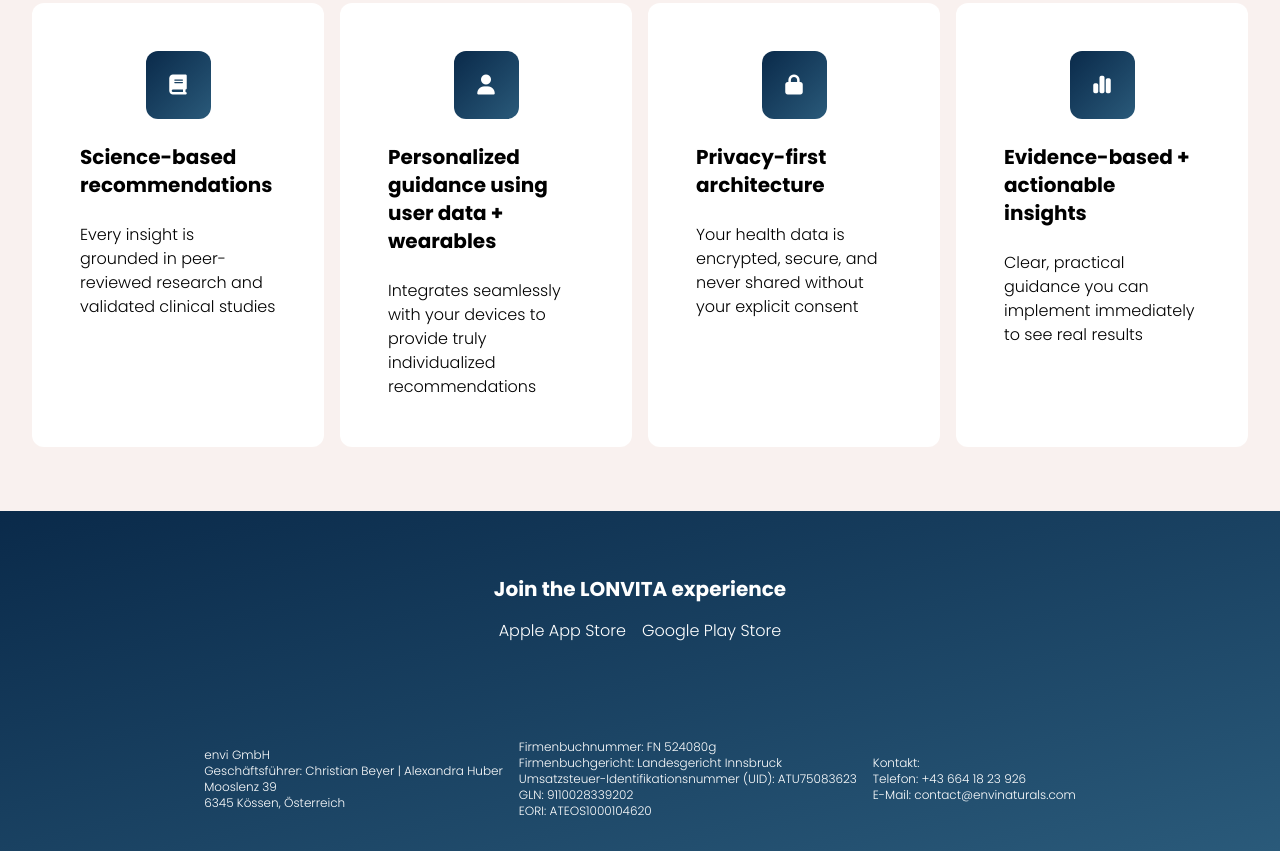
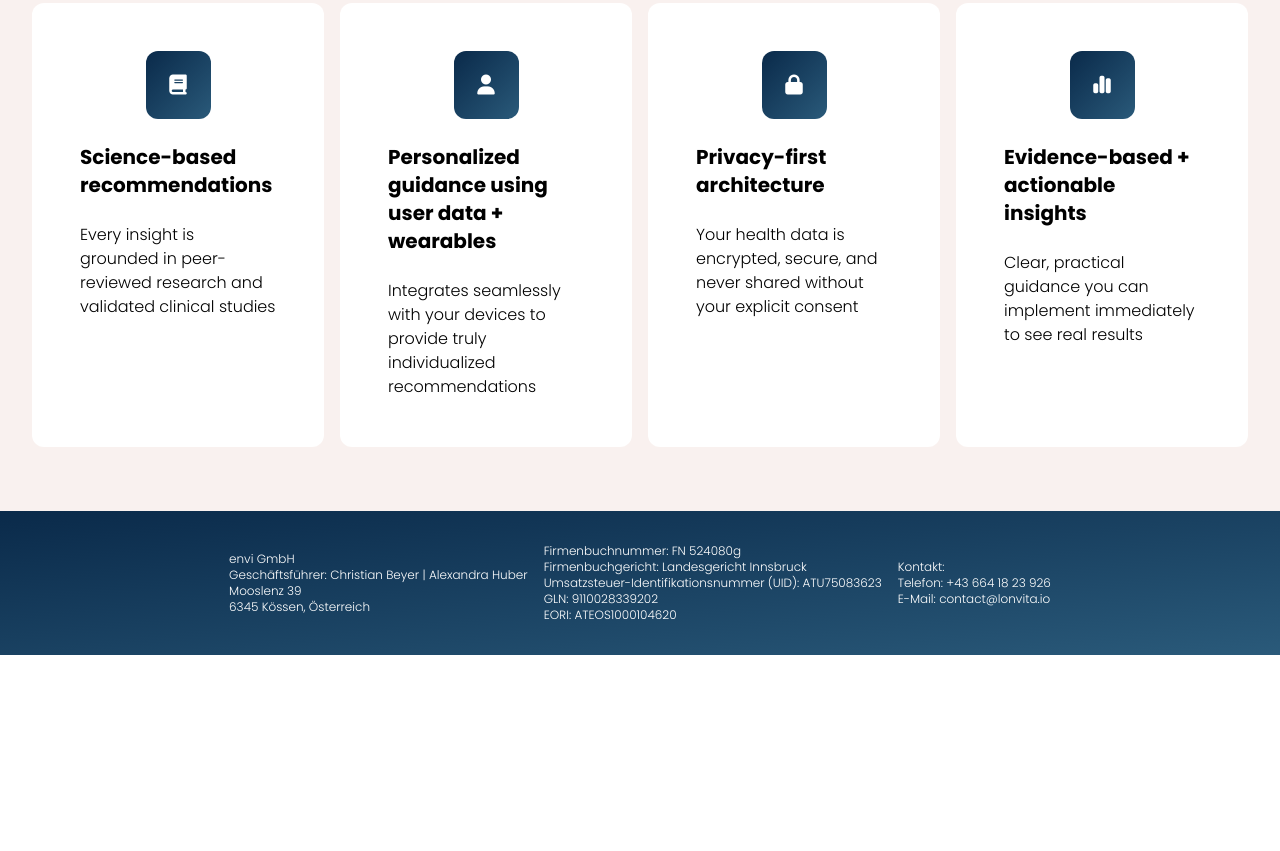
Before and after one commit to Lonvita/landingpage, a plain HTML site: page index.html in a window 1280 px wide. Shown: the part 2347-3198 px from the top of the page. After the commit the page ends 3002 px from the top, so only its background shows below. Drawn offline with nearby package versions, Linux system fonts and the light colour scheme.

Commit message:
Update e-mail address, remove store links

```diff
--- a/index.html
+++ b/index.html
@@ -127,13 +127,13 @@
   </main>
 
   <footer class="bg-gradient-to-br from-[#0a2a4a] to-[#2a5a7a] text-white">
-    <div class="container mx-auto py-16 px-8 flex flex-col items-center gap-4">
+    <!--<div class="container mx-auto py-16 px-8 flex flex-col items-center gap-4">
       <h3 class="text-xl font-bold">Join the LONVITA experience</h3>
       <ul class="flex flex-row gap-4">
         <li>Apple App Store</li>
         <li>Google Play Store</li>
       </ul>
-    </div>
+    </div>-->
 
     <div class="container mx-auto p-8 flex flex-row flex-wrap md:justify-center items-center gap-4 text-xs">
       <p>
@@ -154,7 +154,7 @@
       <p>
         Kontakt:<br>
         Telefon: +43 664 18 23 926<br>
-        E-Mail: contact@envinaturals.com
+        E-Mail: contact@lonvita.io
       </p>
     </div>
   </footer>
```
